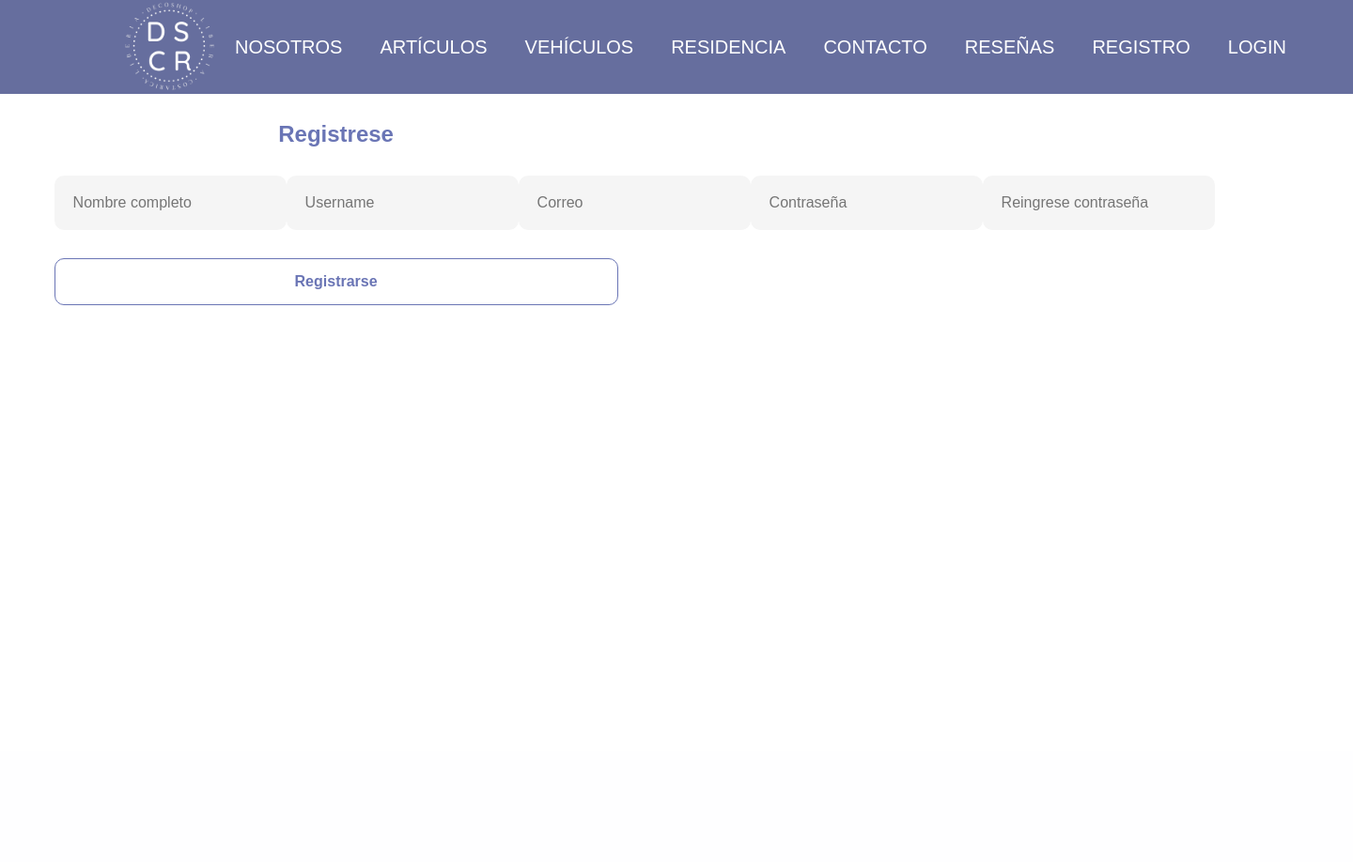
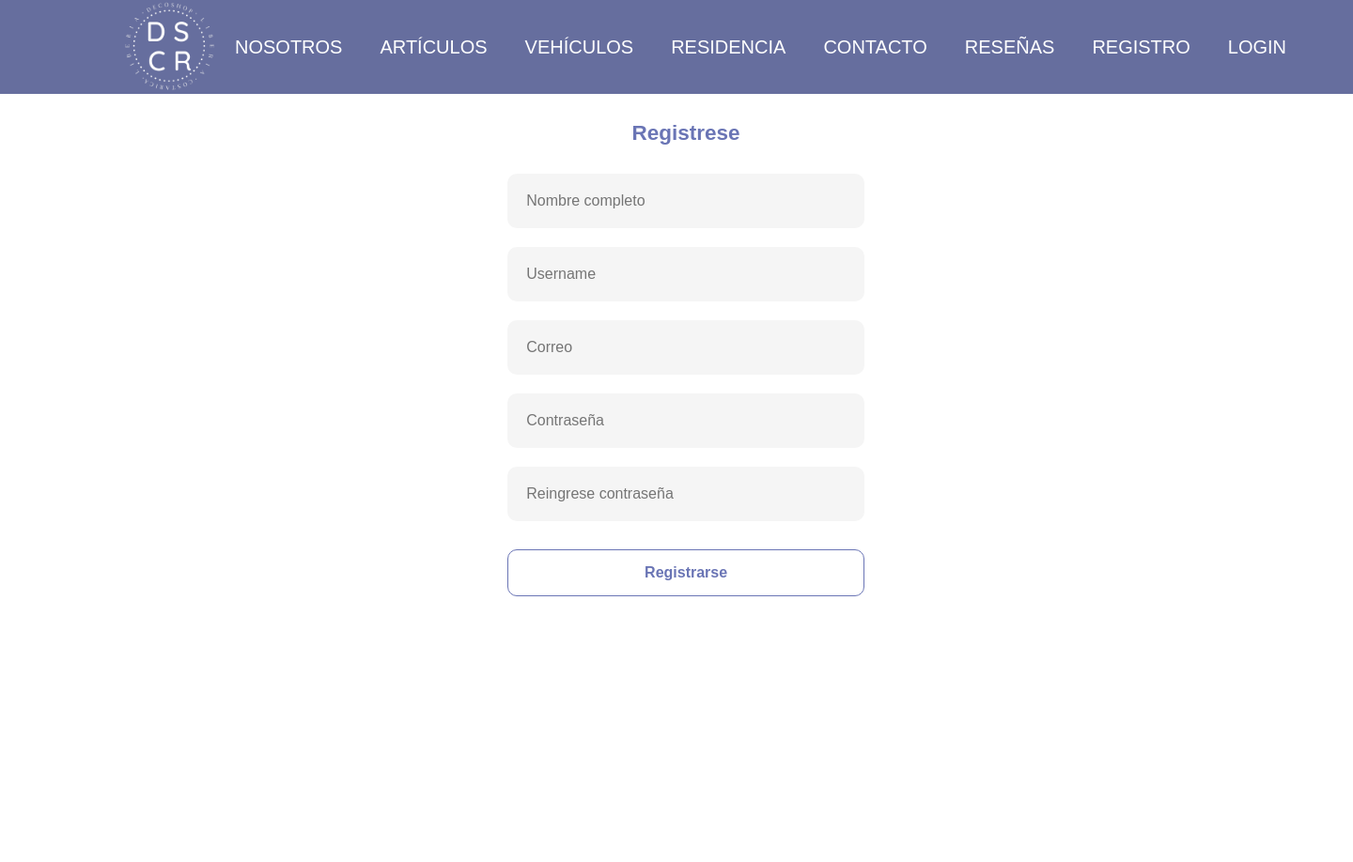
Before and after one commit to Sasafg/Ambiente-Web-Cliente-Servidor, a PHP site: page /php/registro.php in a window 1440 px wide; the page is wider, and only the part inside the window is pictured. Shown: that part at 94% size. Before the commit the page ends 325 px from the top of that part, so only its background shows below. Run offline with PHP 8.4, Linux system fonts and the light colour scheme; some libraries are stand-ins or nearby versions.

Commit message:
Correccion de detalles de diseño

```diff
--- a/php/registro.php
+++ b/php/registro.php
@@ -13,9 +13,15 @@
         rel="stylesheet">
     <link rel="preload" href="./css/style.css" as="style">
     <link rel="stylesheet" href="../css/Contacto.css" />
-    <script src="https://code.jquery.com/jquery-3.3.1.slim.min.js" integrity="sha384-q8i/X+965DzO0rT7abK41JStQIAqVgRVzpbzo5smXKp4YfRvH+8abtTE1Pi6jizo" crossorigin="anonymous"></script>
-<script src="https://cdn.jsdelivr.net/npm/popper.js@1.14.7/dist/umd/popper.min.js" integrity="sha384-UO2eT0CpHqdSJQ6hJty5KVphtPhzWj9WO1clHTMGa3JDZwrnQq4sF86dIHNDz0W1" crossorigin="anonymous"></script>
-<script src="https://cdn.jsdelivr.net/npm/bootstrap@4.3.1/dist/js/bootstrap.min.js" integrity="sha384-JjSmVgyd0p3pXB1rRibZUAYoIIy6OrQ6VrjIEaFf/nJGzIxFDsf4x0xIM+B07jRM" crossorigin="anonymous"></script>
+    <script src="https://code.jquery.com/jquery-3.3.1.slim.min.js"
+        integrity="sha384-q8i/X+965DzO0rT7abK41JStQIAqVgRVzpbzo5smXKp4YfRvH+8abtTE1Pi6jizo"
+        crossorigin="anonymous"></script>
+    <script src="https://cdn.jsdelivr.net/npm/popper.js@1.14.7/dist/umd/popper.min.js"
+        integrity="sha384-UO2eT0CpHqdSJQ6hJty5KVphtPhzWj9WO1clHTMGa3JDZwrnQq4sF86dIHNDz0W1"
+        crossorigin="anonymous"></script>
+    <script src="https://cdn.jsdelivr.net/npm/bootstrap@4.3.1/dist/js/bootstrap.min.js"
+        integrity="sha384-JjSmVgyd0p3pXB1rRibZUAYoIIy6OrQ6VrjIEaFf/nJGzIxFDsf4x0xIM+B07jRM"
+        crossorigin="anonymous"></script>
     <script src="https://www.google.com/recaptcha/api.js"></script>
     <script>
         function onSubmit(token) {
@@ -31,12 +37,12 @@ include_once '../include/navbar.php';
 ?>
 
 <body>
-
+    <div class="container1">
+        <div class="vacio1"></div>
 
         <form id="form-login" action="../server/recibeRegistro.php" action="validar.php" method="POST">
             <h2> Registrese </h2>
             <!-- Nombre -->
-        <div class="registro">
             <!-- <label for="nombre">Nombre completo</label> -->
             <input type="text" name="nombre" id="nombre" pattern="[A-Za-z]+" required placeholder="Nombre completo"
                 oninput="setCookie('nombre',value,1)">
@@ -54,12 +60,14 @@ include_once '../include/navbar.php';
             <!-- Validación contraseña -->
             <!-- <label for="password2">Reingrese la contraseña</label> -->
             <input type="password" name="password2" id="password2" minlength="8" required
-             placeholder="Reingrese contraseña" oninput="validaContrasena(getElementById('password').value, getElementById('password2').value)">
-        </div>
+                placeholder="Reingrese contraseña"
+                oninput="validaContrasena(getElementById('password').value, getElementById('password2').value)">
             <!--
    <button type="button"  id="entrar" onclick="procesaRegistro()">Registrarse</button> -->
-   <button class="g-recaptcha"  data-sitekey="6LcFHpYlAAAAAF4K5pyPFuULehmqRWY0QNF_ta1S"  data-callback='onSubmit'  data-action='submit'>Registrarse</button>
-
+            <button class="g-recaptcha" data-sitekey="6LcFHpYlAAAAAF4K5pyPFuULehmqRWY0QNF_ta1S" data-callback='onSubmit'
+                data-action='submit'>Registrarse</button>
+            <div class="vacio2"></div>
+    </div>
 
     <?php
 
```
Lines whose indentation alone changed are shown as unchanged.
